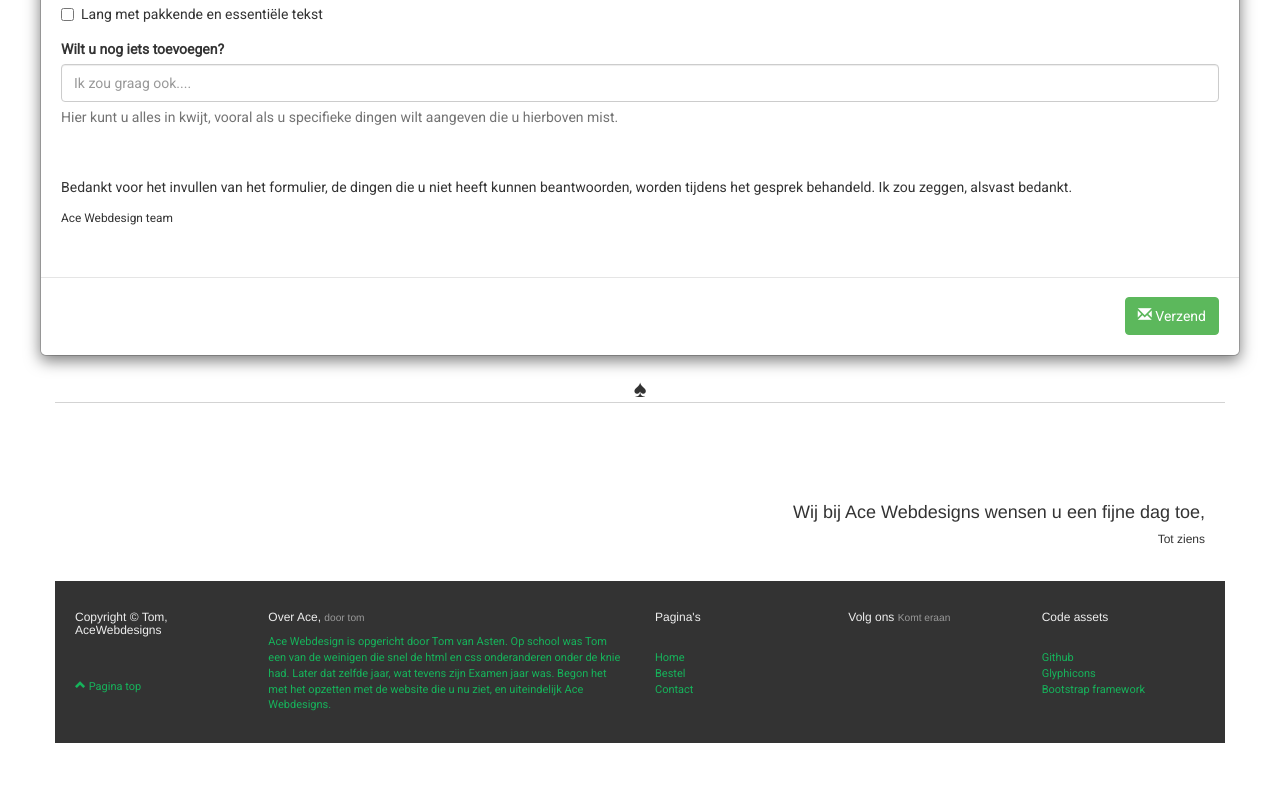
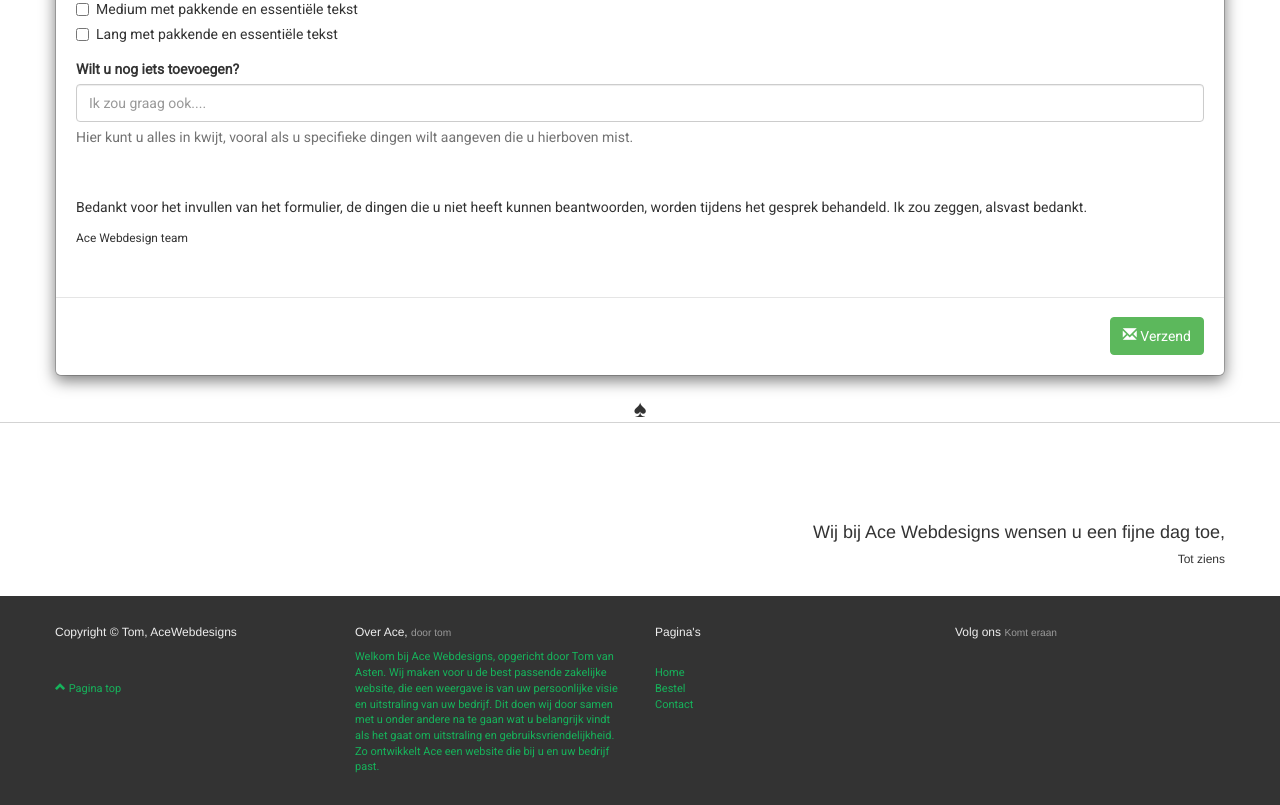
Before and after one commit to tomvanasten/AceWebdesign, a plain HTML site: page bestel.html in a window 1280 px wide. Shown: the part 2695-3500 px from the top of the page. Before the commit the page ends 3438 px from the top, so only its background shows below. Drawn offline with nearby package versions, Linux system fonts and the light colour scheme.

Commit message:
Updated files
Everything should work now. If not.. :(

```diff
--- a/bestel.html
+++ b/bestel.html
@@ -132,6 +132,7 @@
                     <br> Wij gaan natuurlijk niet de volledige website kopi&euml;ren. Wij integreren onderdelen die u interresant vind, zoals bijvoorbeeld bij onze website dat de pagina's altijd beginnen met een Volledige afbeelding.
                     <br><small><span class="glyphicon glyphicon-pencil"></span>  Zoals hierboven al werd gezegd houden wij van Feedback over ons systeem, doe dat gerust.</small>
                 </p>
+            </div>
         </div>
             <!-- end col-12 //Systeem pagina blockquoe -->
                     <h3 class="hr-tom text-center">&spades;</h3>
@@ -332,7 +333,7 @@
     <footer>
         <div class="container footer-text-tom">
             <div class="row">
-                    <div class="col-sm-2">
+                <div class="col-sm-3">
                     <h6>Copyright &copy; Tom, AceWebdesigns</h6>
                     <ul class="unstyled">
                         <li><a>&nbsp;  </a>
@@ -343,24 +344,24 @@
                         </li>
                     </ul>
                 </div>
-                    <div class="col-sm-4">
+                <div class="col-sm-3">
                     <h6>Over Ace, <small>door tom</small></h6>
-                        <p>Ace Webdesign is opgericht door Tom van Asten. Op school was Tom een van de weinigen die snel de html en css onderanderen onder de knie had. Later dat zelfde jaar, wat tevens zijn Examen jaar was. Begon het met het opzetten met de website die u nu ziet, en uiteindelijk Ace Webdesigns.</p>
+                    <p>Welkom bij Ace Webdesigns, opgericht door Tom van Asten. Wij maken voor u de best passende zakelijke website, die een weergave is van uw persoonlijke visie en uitstraling van uw bedrijf. Dit doen wij door samen met u onder andere na te gaan wat u belangrijk vindt als het gaat om uitstraling en gebruiksvriendelijkheid. Zo ontwikkelt Ace een website die bij u en uw bedrijf past.</p>
                 </div>
-                    <div class="col-sm-2">
+                <div class="col-sm-3">
                     <h6>Pagina's</h6>
                     <ul class="unstyled">
                         <li><a>&nbsp;  </a>
                         </li>
                         <li><a href="index.html">Home</a>
                         </li>
-                            <li><a href="#page-top">Bestel</a>
+                        <li><a href="bestel.html">Bestel</a>
                         </li>
-                            <li><a href="contact.html">Contact</a>
+                        <li><a href="#page-top">Contact</a>
                         </li>
                     </ul>
                 </div>
-                    <div class="col-sm-2">
+                <div class="col-sm-3">
                     <h6>Volg ons <small>Komt eraan</small></h6>
                     <ul class="unstyled">
                         <li><a>&nbsp;  </a>
@@ -370,19 +371,6 @@
                         <li><a>&nbsp;  </a>
                         </li>
                         <li><a>&nbsp;  </a>
-                            </li>
-                        </ul>
-                    </div>
-                    <div class="col-sm-2">
-                        <h6>Code assets</h6>
-                        <ul class="unstyled">
-                            <li><a>&nbsp;  </a>
-                            </li>
-                            <li><a href="https://github.com/">Github</a>
-                            </li>
-                            <li><a href="http://glyphicons.com/">Glyphicons</a>
-                            </li>
-                            <li><a href="http://getbootstrap.com/">Bootstrap framework</a>
                         </li>
                     </ul>
                 </div>
--- a/includes/css/styles.css
+++ b/includes/css/styles.css
@@ -102,8 +102,6 @@ footer .footer-text-tom p {
     font-size: 11px;
     text-align: right;
     padding: 20px;
-    margin-bottom: 5px;
-    height: 90%;
 }
 /* --------------------------------------
    Typography
```
Also changed, not shown: contact.html (+5 -18 lines), index.html (+9 -21 lines). Lines whose indentation alone changed are shown as unchanged.
